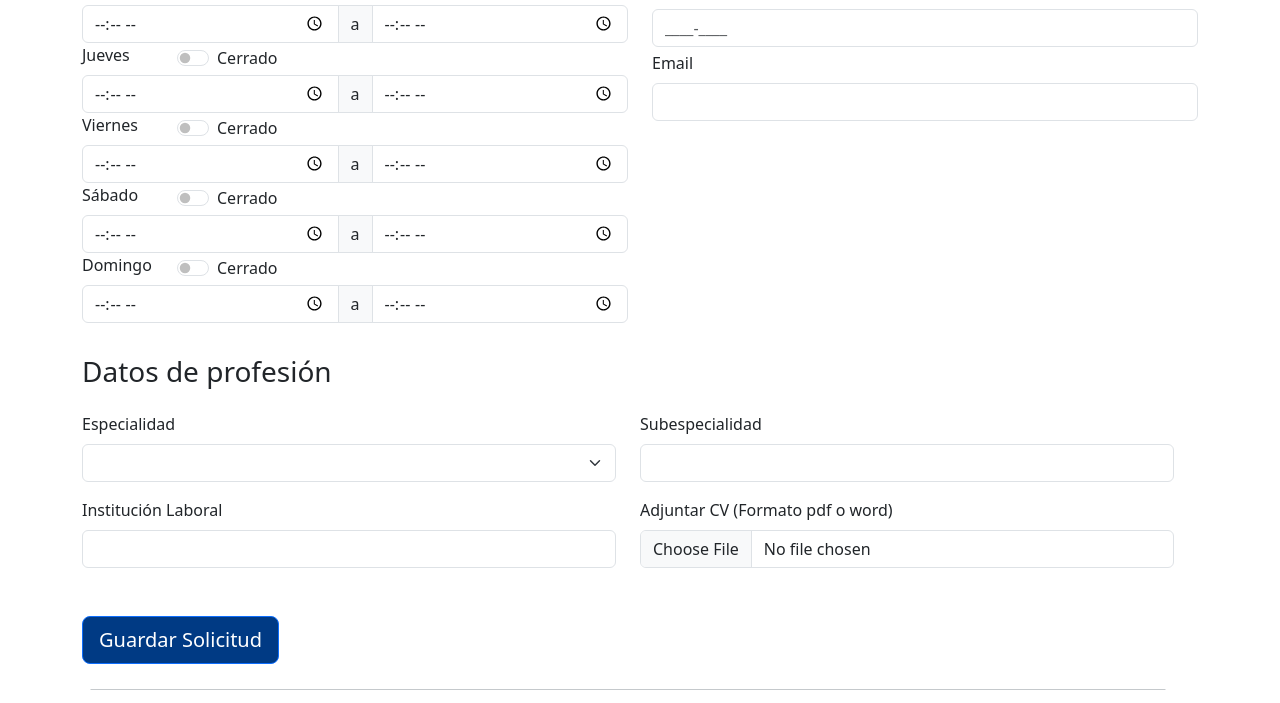
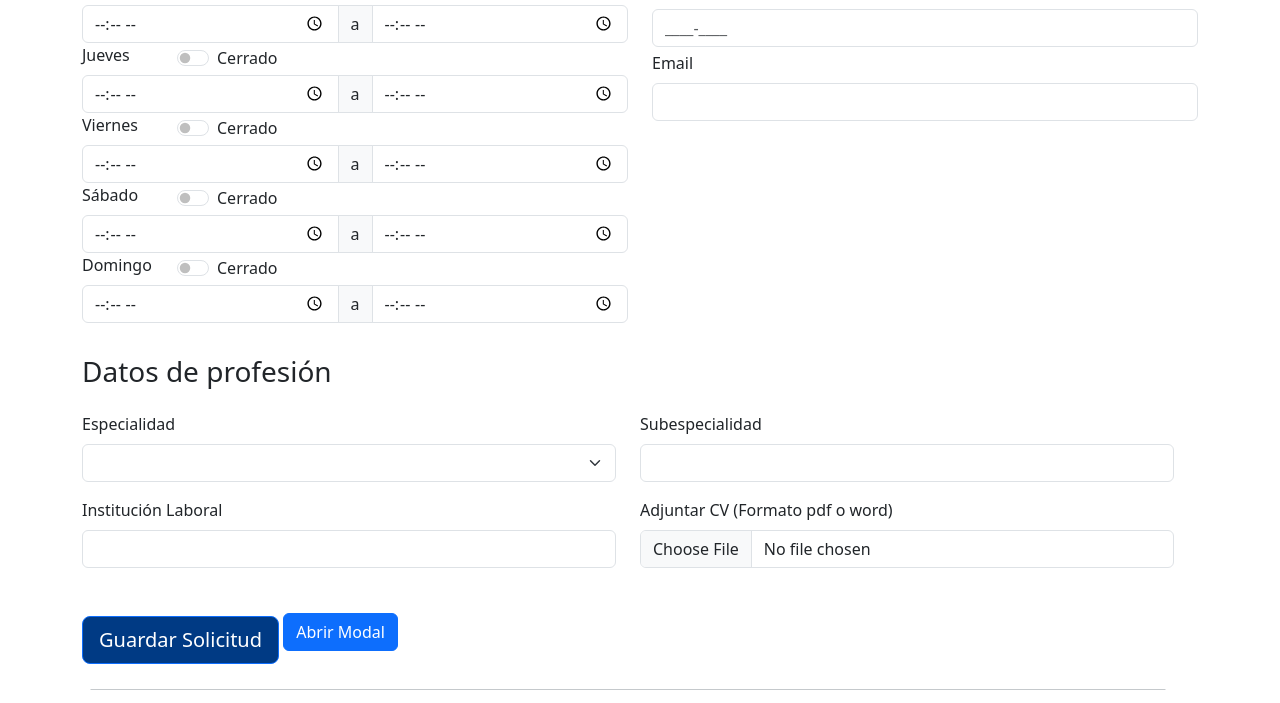
Before and after one commit to victorcas30/portales, a plain HTML site: page pages/solicitudredmedica/solicitud.html in a window 1280 px wide. Shown: the part 1114-1817 px from the top of the page. Drawn offline with nearby package versions, Linux system fonts and the light colour scheme; no server answers; some icons are missing.

Commit message:
boton modal

```diff
--- a/pages/solicitudredmedica/solicitud.html
+++ b/pages/solicitudredmedica/solicitud.html
@@ -402,6 +402,9 @@
                           <button class="btn btn-primary btn-lg mx-auto d-block d-md-inline-block mt-3" style="background-color: #003a84; text-align: left;" type="submit">
                             <i class="fa-duotone fa-floppy-disk-circle-arrow-right"></i> Guardar Solicitud
                           </button>
+                          <button type="button" class="btn btn-primary" data-bs-toggle="modal" data-bs-target="#respuestaModal">
+                            Abrir Modal
+                          </button>
                         </form>
                       </div>
                 </div>
```
